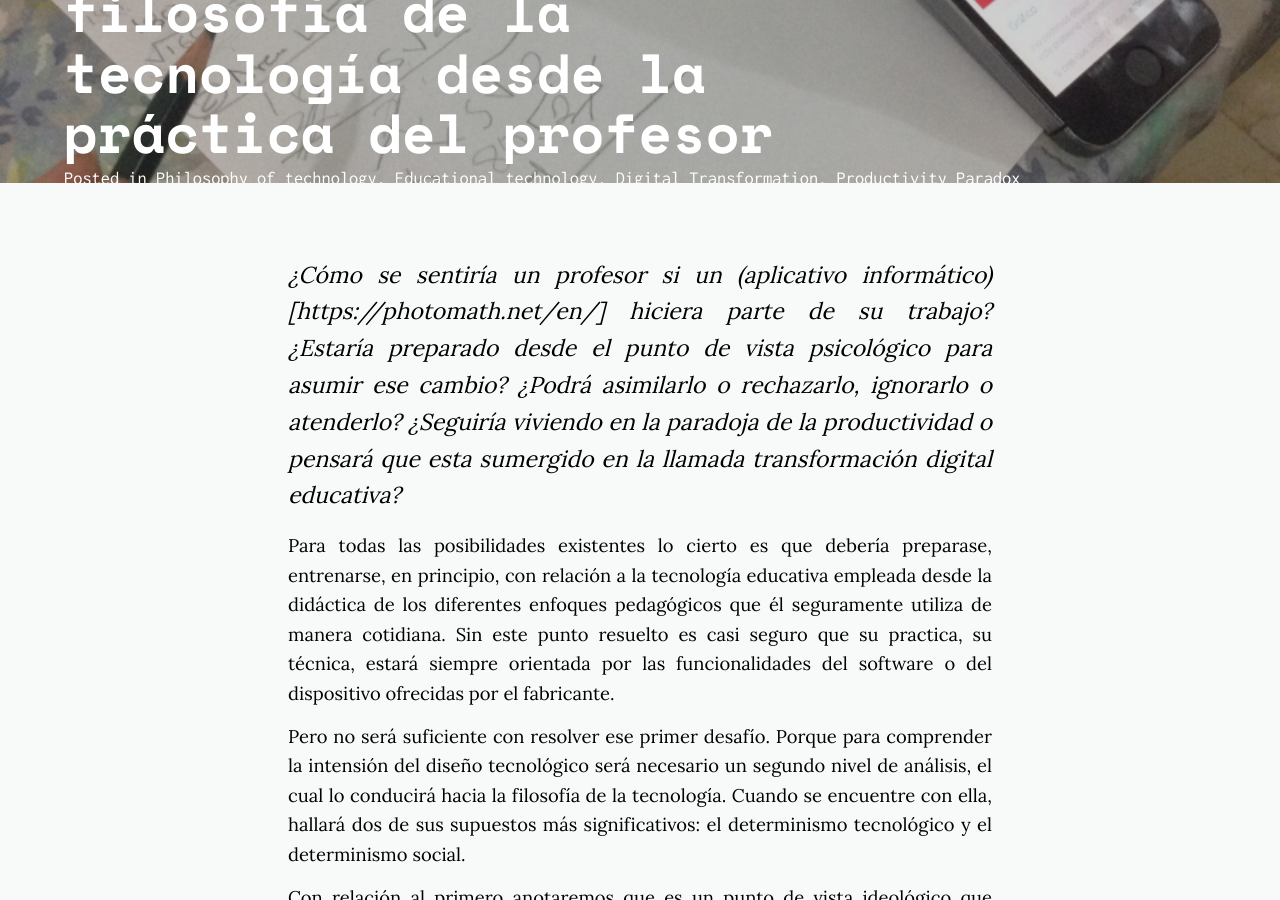
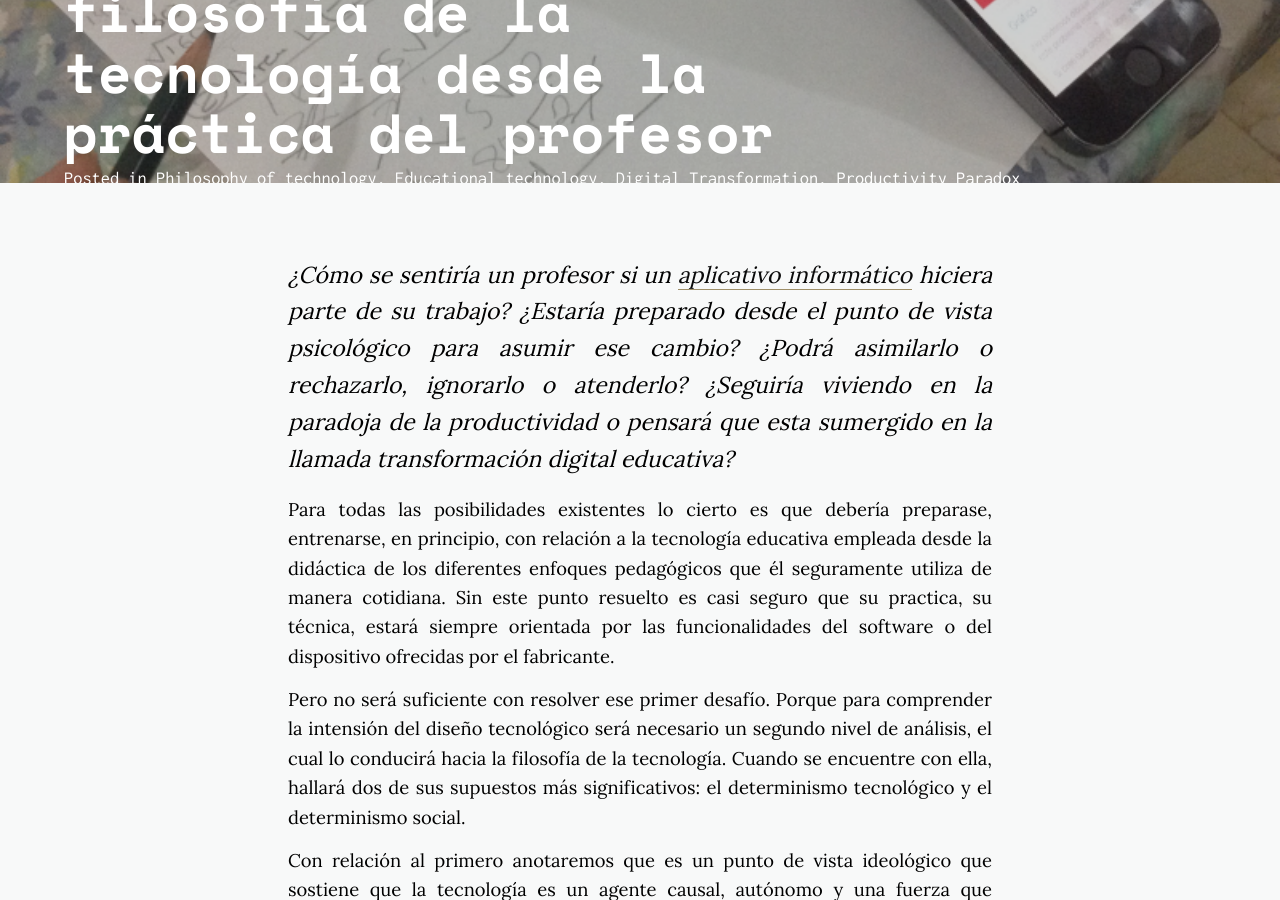
Before and after one commit to manuelvarzen/manuelvarzen.github.io, a Jekyll site: the page built from _posts/2018-11-20-digital-transformation-productivity-paradox.md, in a window 1280 px wide and 900 px high, scrolled down 461 px. Built offline with Jekyll 4.4.1, drawn with Linux system fonts in a browser that asks for light colours; nearby versions of some CDN libraries.

Commit message:
Update 2018-11-20-digital-transformation-productivity-paradox.md

```diff
--- a/_posts/2018-11-20-digital-transformation-productivity-paradox.md
+++ b/_posts/2018-11-20-digital-transformation-productivity-paradox.md
@@ -13,7 +13,7 @@ categories:
 - Productivity Paradox
 ---
 
-_¿Cómo se sentiría un profesor si un (aplicativo informático)[https://photomath.net/en/] hiciera parte de su trabajo? ¿Estaría preparado desde el punto de vista psicológico para asumir ese cambio? ¿Podrá asimilarlo o rechazarlo, ignorarlo o atenderlo? ¿Seguiría viviendo en la paradoja de la productividad o pensará que esta sumergido en la llamada transformación digital educativa?_
+_¿Cómo se sentiría un profesor si un [aplicativo informático](https://photomath.net/en/) hiciera parte de su trabajo? ¿Estaría preparado desde el punto de vista psicológico para asumir ese cambio? ¿Podrá asimilarlo o rechazarlo, ignorarlo o atenderlo? ¿Seguiría viviendo en la paradoja de la productividad o pensará que esta sumergido en la llamada transformación digital educativa?_
 {: style="text-align: justify"}
 
 Para todas las posibilidades existentes lo cierto es que debería preparase, entrenarse, en principio, con relación a la tecnología educativa empleada desde la didáctica de los diferentes enfoques pedagógicos que él seguramente utiliza de manera cotidiana. Sin este punto resuelto es casi seguro que su practica, su técnica, estará siempre orientada por las funcionalidades del software o del dispositivo ofrecidas por el fabricante.
```
